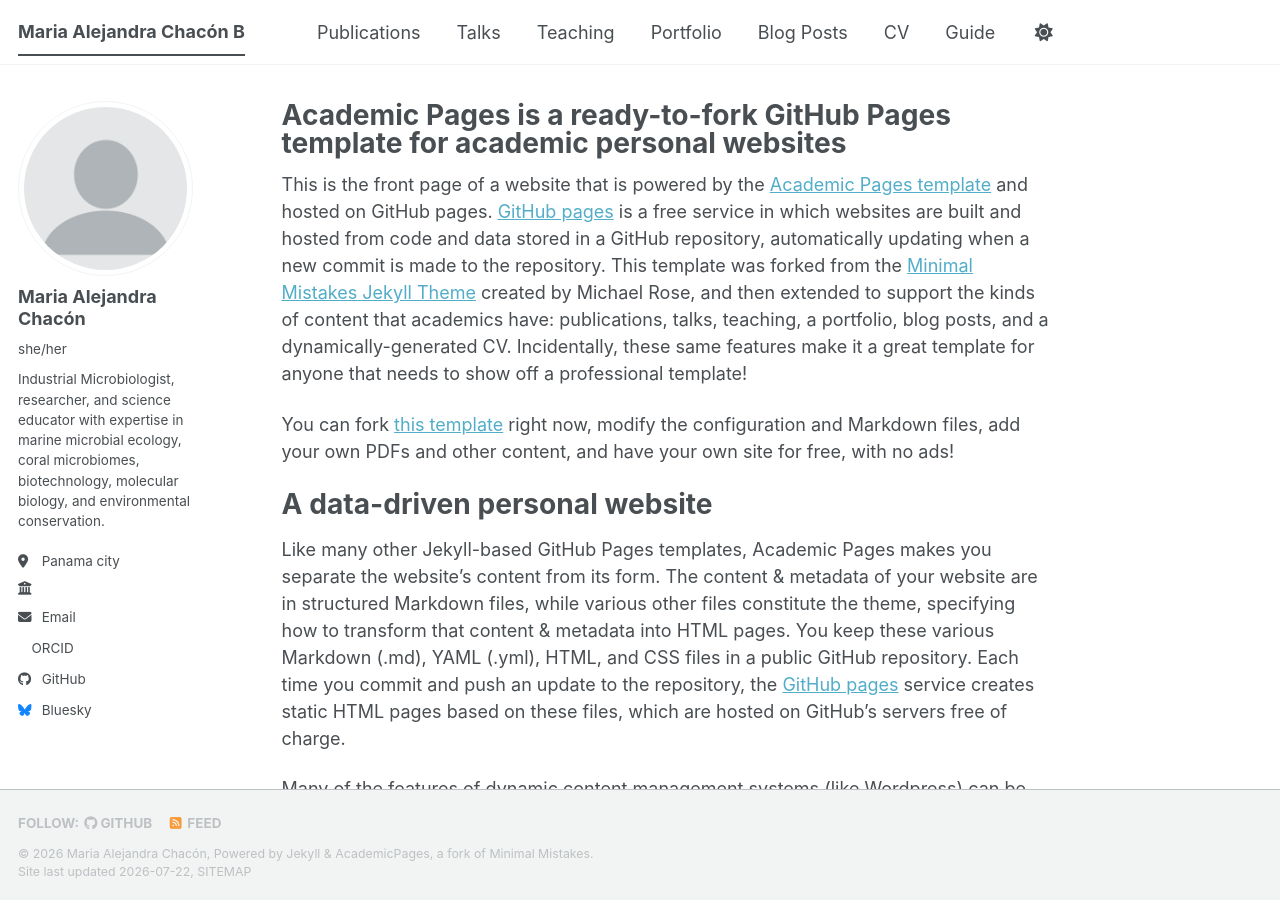
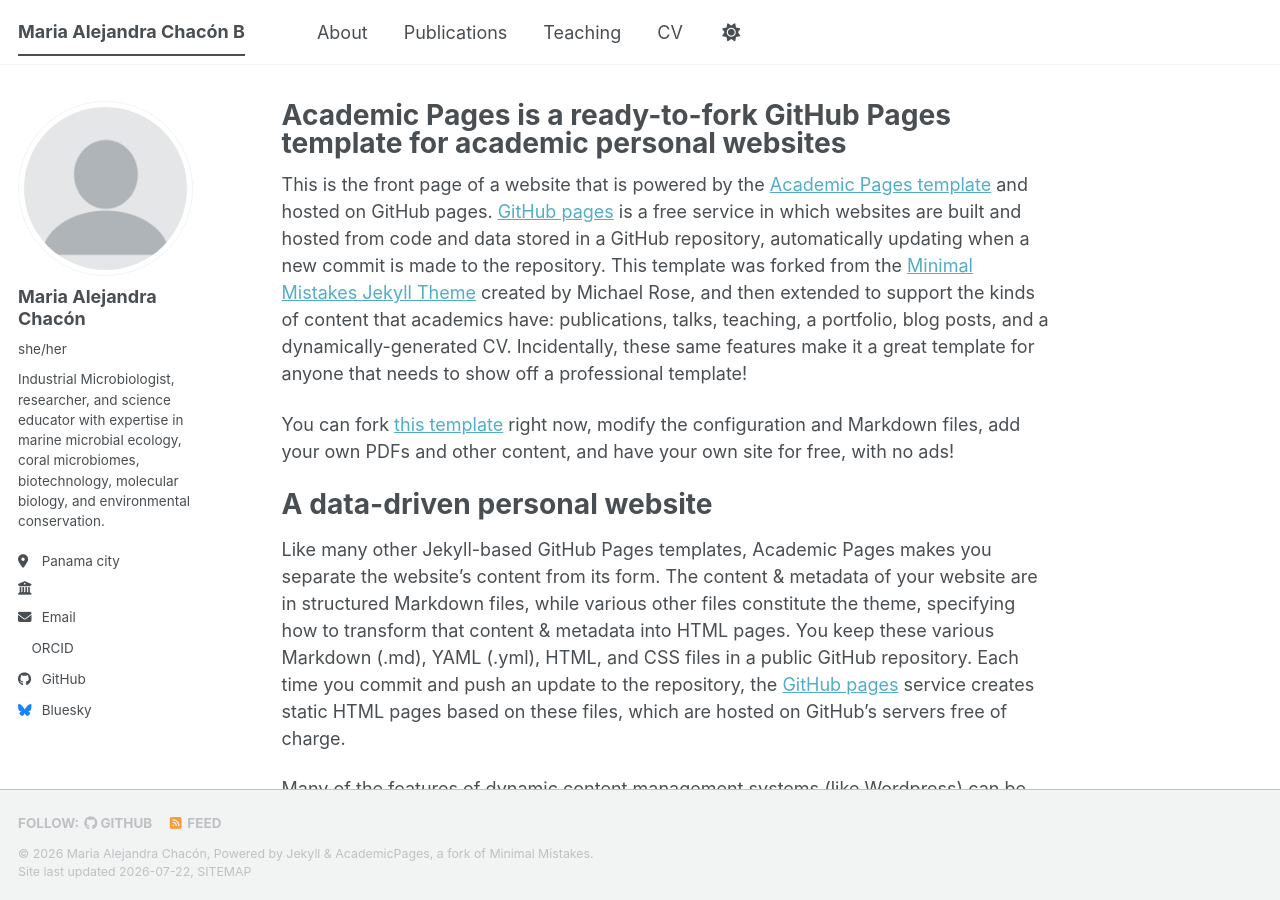
Before and after one commit to mariachacon6/mariachacon6.github.io, a Jekyll site: the page built from _pages/about.md, in a window 1280 px wide and 900 px high. Built offline with Jekyll 4.4.1, drawn with Linux system fonts in a browser that asks for light colours; a style sheet for code colours, icons or effects is not loaded.

Commit message:
Update navigation.yml

```diff
--- a/_data/navigation.yml
+++ b/_data/navigation.yml
@@ -8,26 +8,26 @@
 #      Markdown formatted page while the second is generated using JSON.
 
 main:
+  - title: "About"
+    url: /
+
+  #- title: "Research"
+    url: /research/
+
   - title: "Publications"
     url: /publications/
-
-  - title: "Talks"
-    url: /talks/
 
   - title: "Teaching"
     url: /teaching/
 
-  - title: "Portfolio"
-    url: /portfolio/
-
-  - title: "Blog Posts"
-    url: /year-archive/
-
   - title: "CV"
     url: /cv/
 
-  # - title: "CV"
-  #   url: /cv-json/
+  # - title: "Contact"
+    url: /contact/
 
-  - title: "Guide"
+  # - title: "Contact"
+  #   url: /c/
+
+  # - title: "Guide"
     url: /markdown/
```
